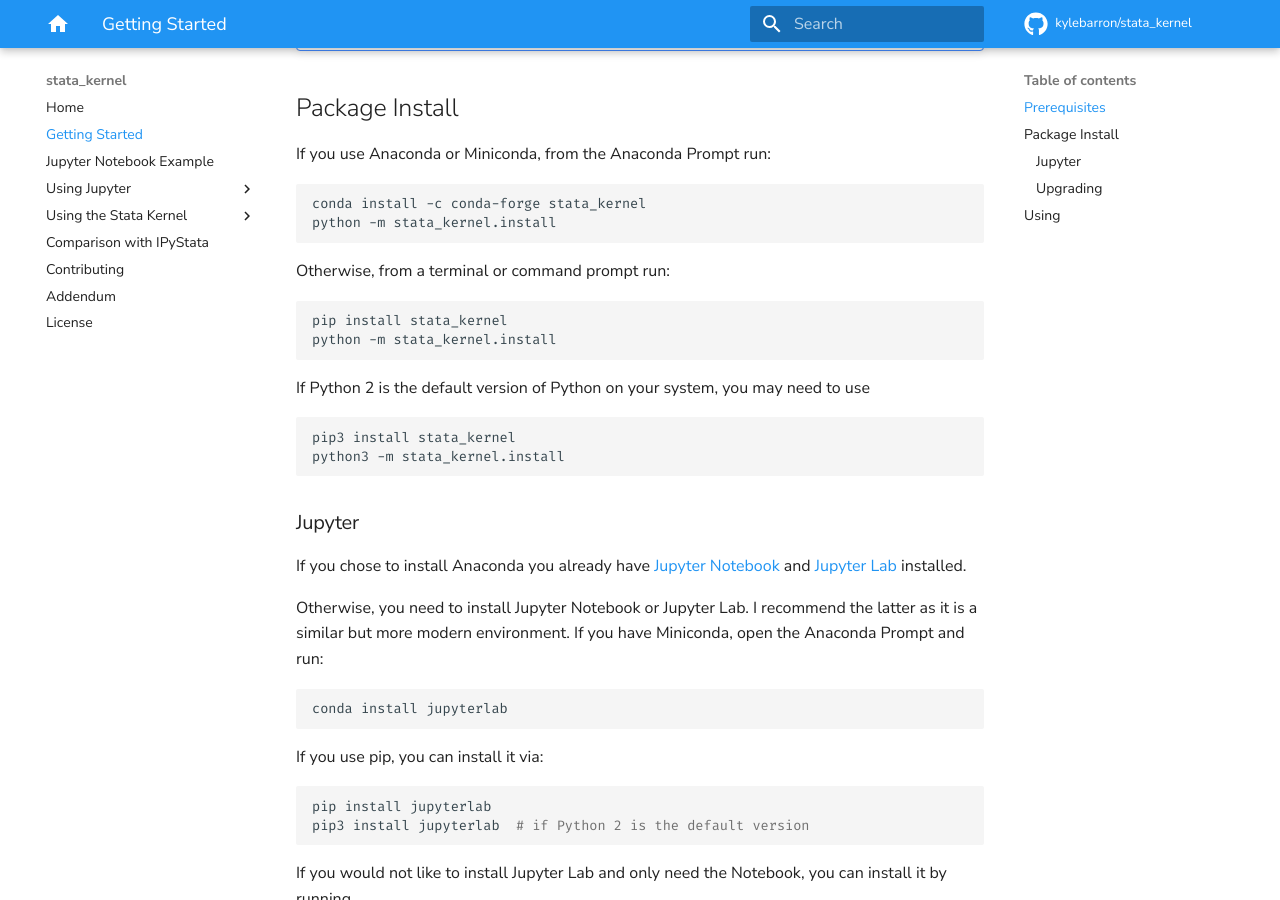
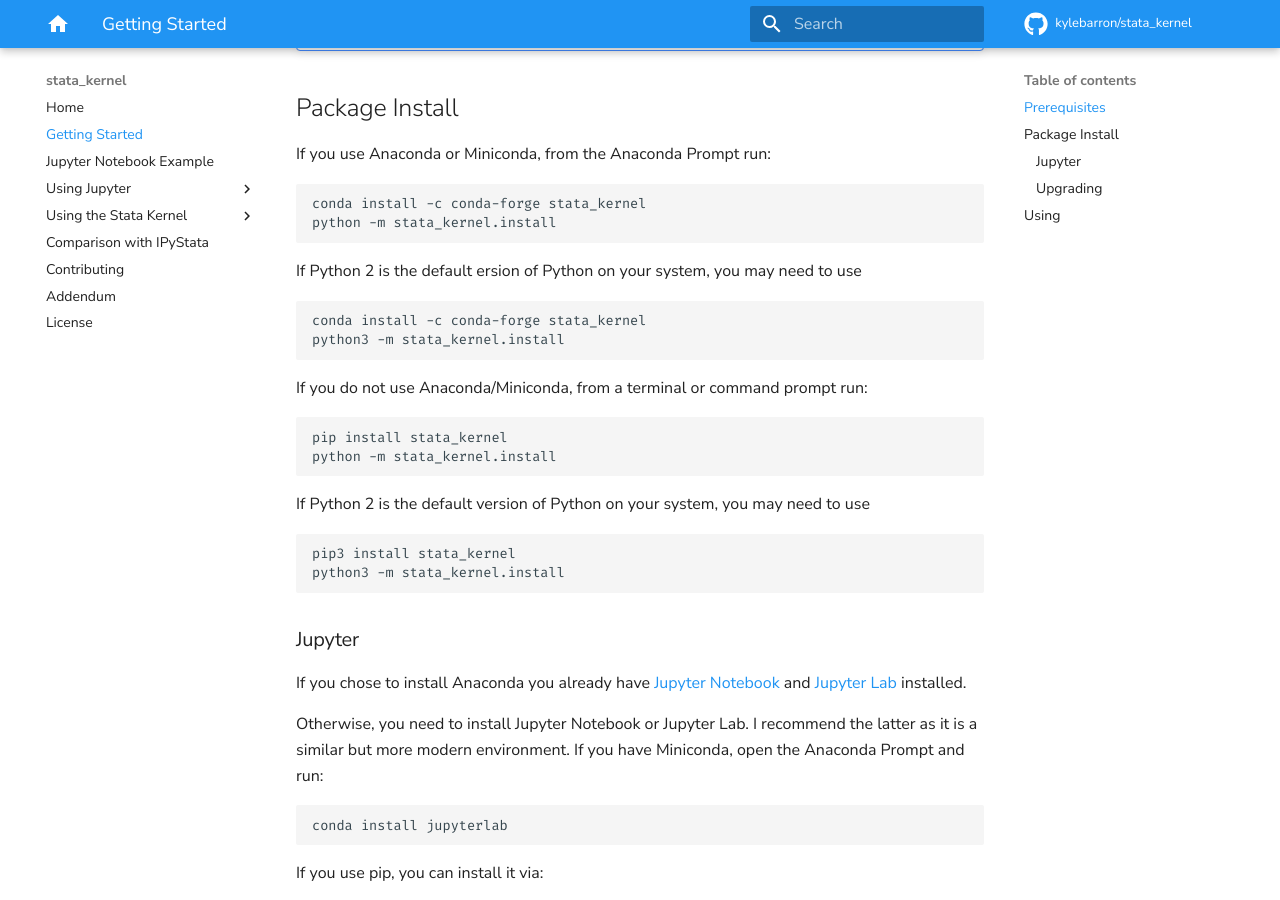
Before and after one commit to kylebarron/stata_kernel, an MkDocs documentation site: the page built from docs/src/getting_started.md, in a window 1280 px wide and 900 px high, scrolled down 785 px. Built offline with MkDocs 1.6.1 and Material for MkDocs 9.7.7, drawn with Linux system fonts in a browser that asks for light colours; comment, search, counter and statistics services are not loaded.

Commit message:
Removed twine from setup_reqs, expanded docs

````diff
--- a/docs/src/getting_started.md
+++ b/docs/src/getting_started.md
@@ -33,7 +33,14 @@
 python -m stata_kernel.install
 ```
 
-Otherwise, from a terminal or command prompt run:
+If Python 2 is the default ersion of Python on your system, you may need to use
+
+```bash
+conda install -c conda-forge stata_kernel
+python3 -m stata_kernel.install
+```
+
+If you do not use Anaconda/Miniconda, from a terminal or command prompt run:
 
 ```bash
 pip install stata_kernel
--- a/setup.py
+++ b/setup.py
@@ -21,7 +21,7 @@
     test_requirements = test_requirements_file.readlines()
     test_requirements = [x[:-1] for x in test_requirements]
 
-setup_requirements = ['setuptools >= 38.6.0', 'twine >= 1.11.0']
+setup_requirements = ['setuptools >= 38.6.0']
 
 # Recompile included docs
 if platform.system() != 'Windows':
````
